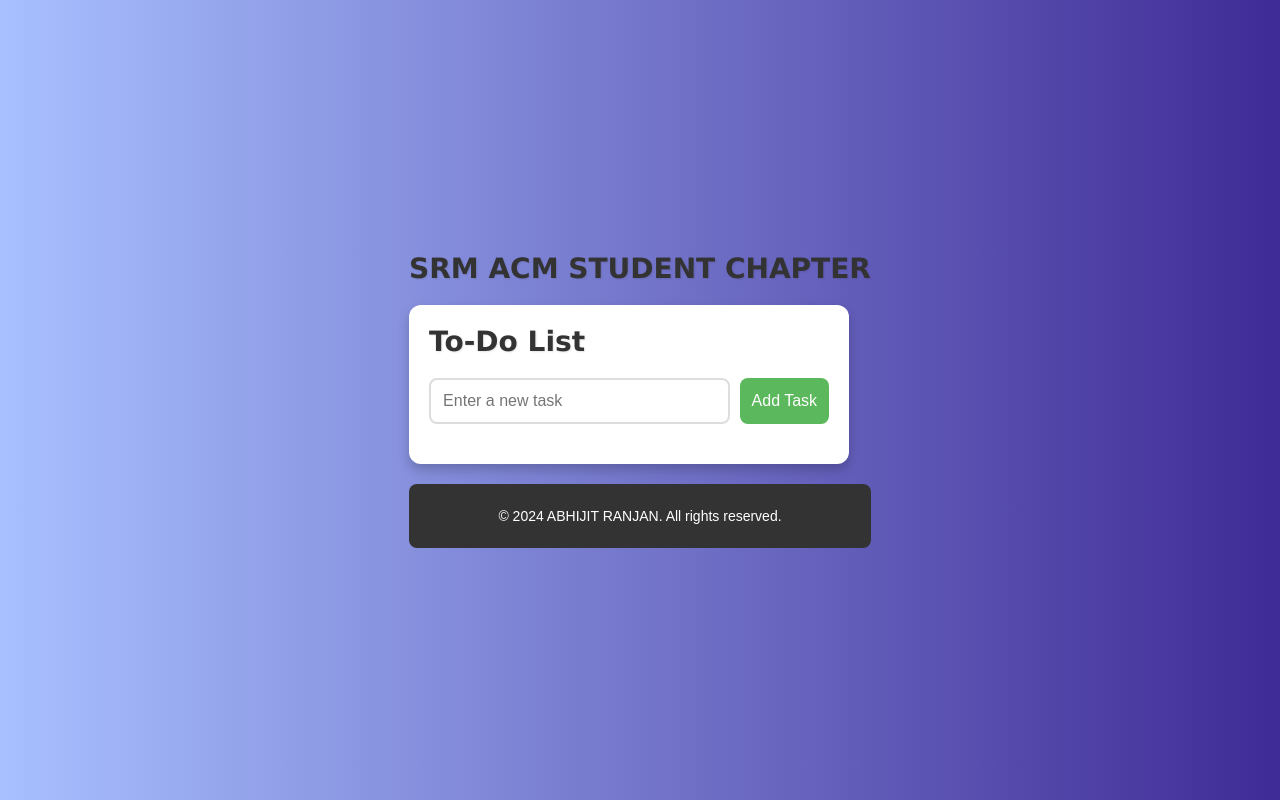
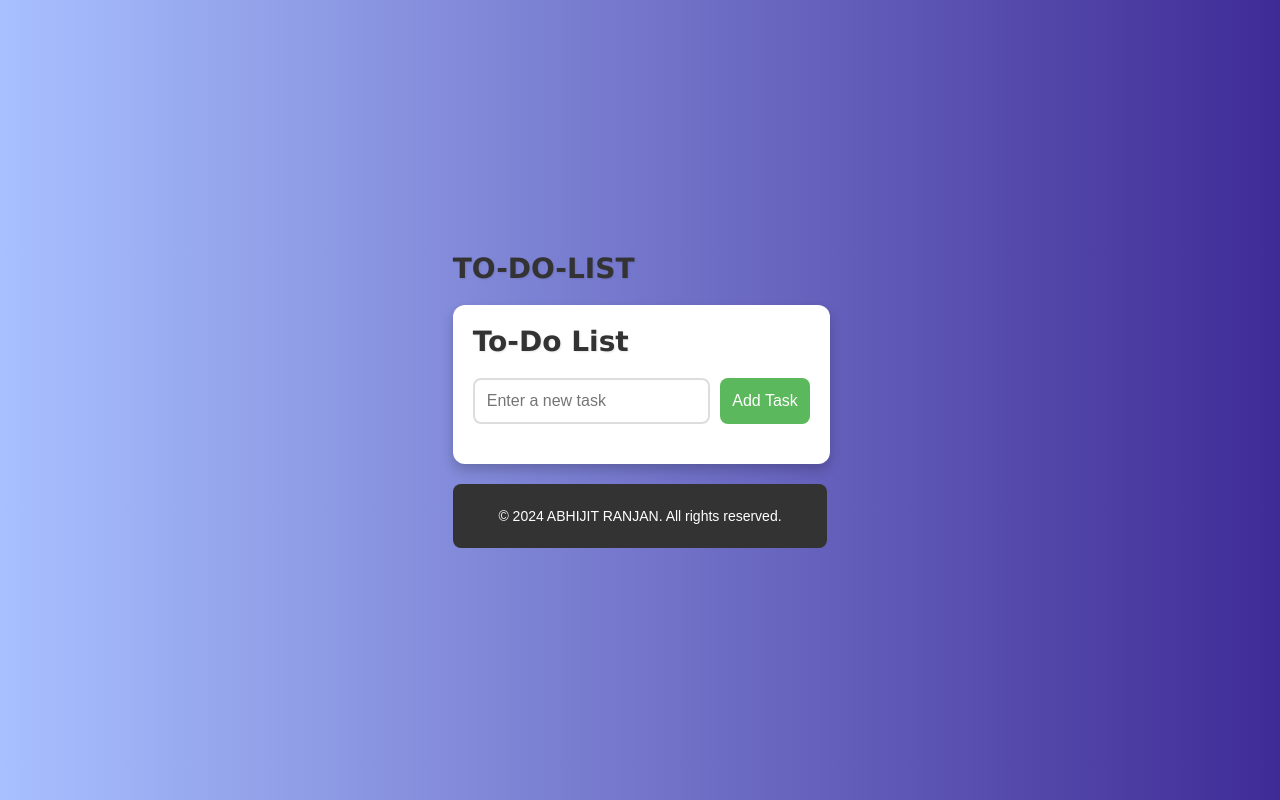
Before and after one commit to abhijit826/TO-DO-LIST, a plain HTML site: page index.html in a window 1280 px wide. Drawn offline with Linux system fonts and the light colour scheme.

Commit message:
index.html

```diff
--- a/index.html
+++ b/index.html
@@ -10,7 +10,7 @@
     <div class="header">
         <div class="header-left">
 
-          <h1>SRM ACM STUDENT CHAPTER</h1>
+          <h1>TO-DO-LIST</h1>
         </div>
     <div class="container">
         <h1>To-Do List</h1>
```
